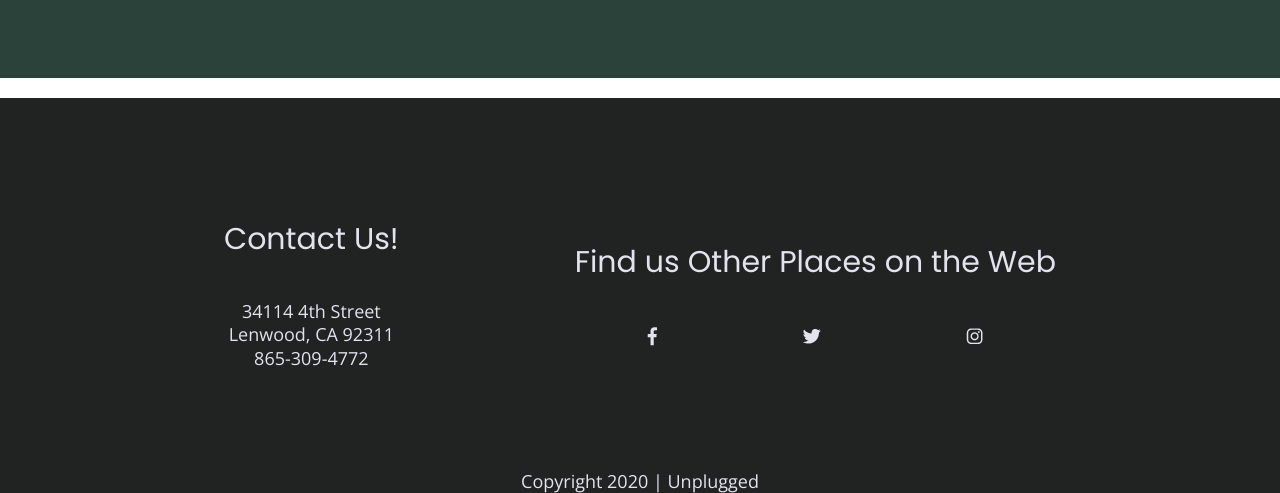
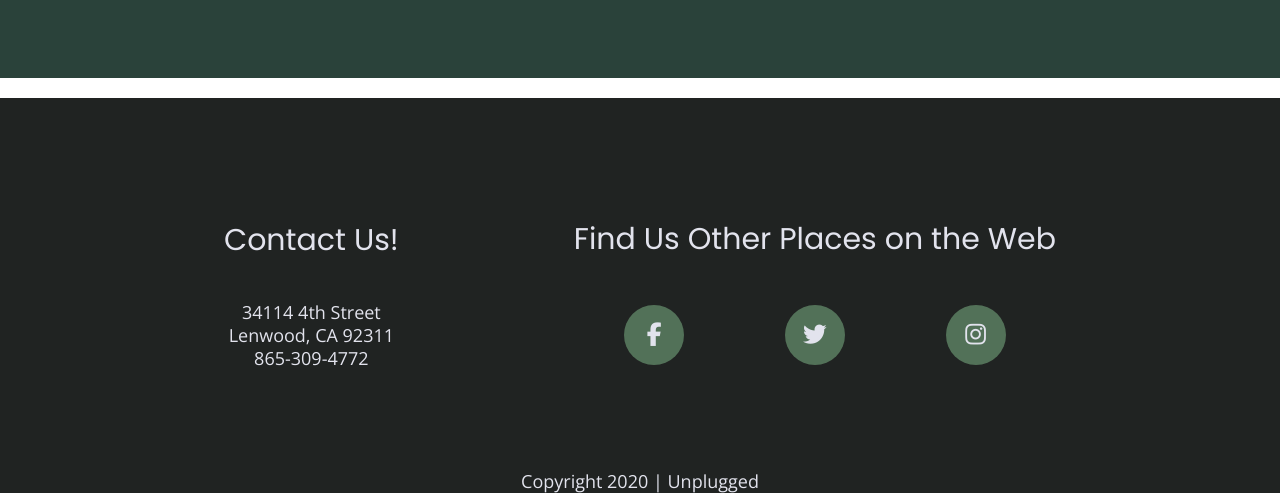
Before and after one commit to doskzorak/unplugged-retreat, a plain HTML site: page index.html in a window 1280 px wide. Shown: the part 3152-3645 px from the top of the page. Drawn offline with nearby package versions, Linux system fonts and the light colour scheme.

Commit message:
added social icons

```diff
--- a/css/main.css
+++ b/css/main.css
@@ -243,13 +243,25 @@ textarea {
   }
 
   footer .social-icons p {
+    background-color: #527158;
+    border-radius: 50%;
+    width: 40px;
+    height: 40px;
     display: flex;
     justify-content: center;
     align-items: center;
+    padding: 10px;
+    margin: 5px;
   }
 
   footer .copyright {
     margin: 20px 0;
+  }
+
+  footer .social-icons p i {
+    align-items: center;
+    color: #e2e3ed;
+    font-size: 1.3125em;
   }
 
 
@@ -345,6 +357,7 @@ textarea {
     text-align: center;
     margin: 0;
   }
+
 
   /* Reviews */
 
--- a/index.html
+++ b/index.html
@@ -183,11 +183,21 @@
             </address>
 
           <div class="social">
-            <h4>Find us Other Places on the Web</h4>
+            <h4>Find Us Other Places on the Web</h4>
             <div class="social-icons">
-                <p><a href="https://www.facebook.com" target="_blank"><img src="img/facebook.png" alt="facebook"></a></p>
-                <p><a href="https://www.twitter.com" target="_blank"><img src="img/twitter.png" alt="twitter"></a></p>
-                <p><a href="https://www.instagram.com" target="_blank"><img src="img/instagram.png" alt="instagram"></a></p>
+
+                <p>
+                  <a href="https://www.facebook.com" target="_blank"><i class="fab fa-facebook-f" alt="facebook"></i></a>
+                </p>
+
+                <p>
+                  <a href="https://www.twitter.com" target="_blank"><i class="fab fa-twitter" alt="twitter"></i></a>
+                </p>
+
+                <p>
+                  <a href="https://www.instagram.com" target="_blank"><i class="fab fa-instagram" alt="instagram"></i></a>
+                </p>
+
             </div>
 
           </div>
```
Also changed, not shown: about/index.html (+14 -4 lines), faq/index.html (+14 -4 lines).
